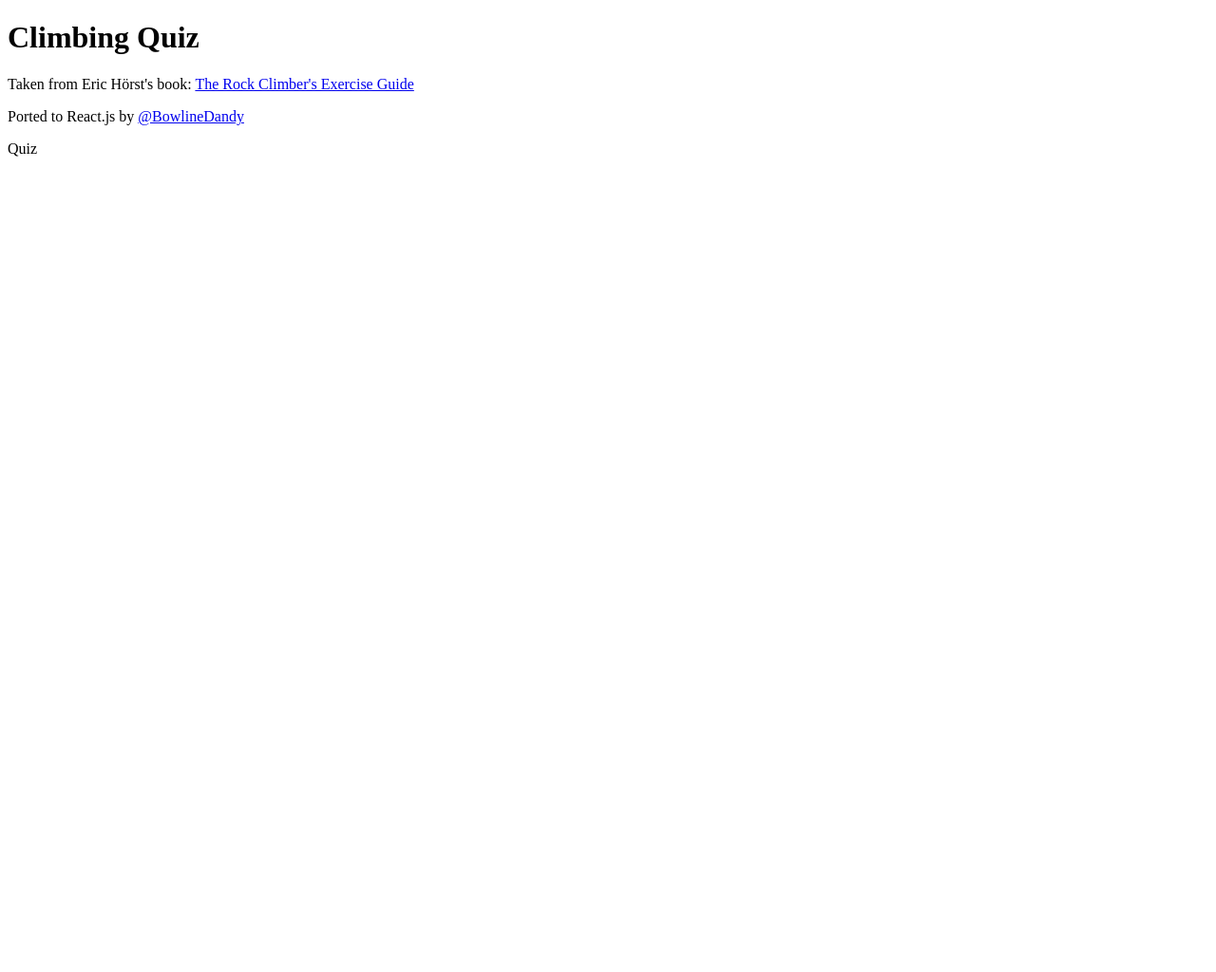
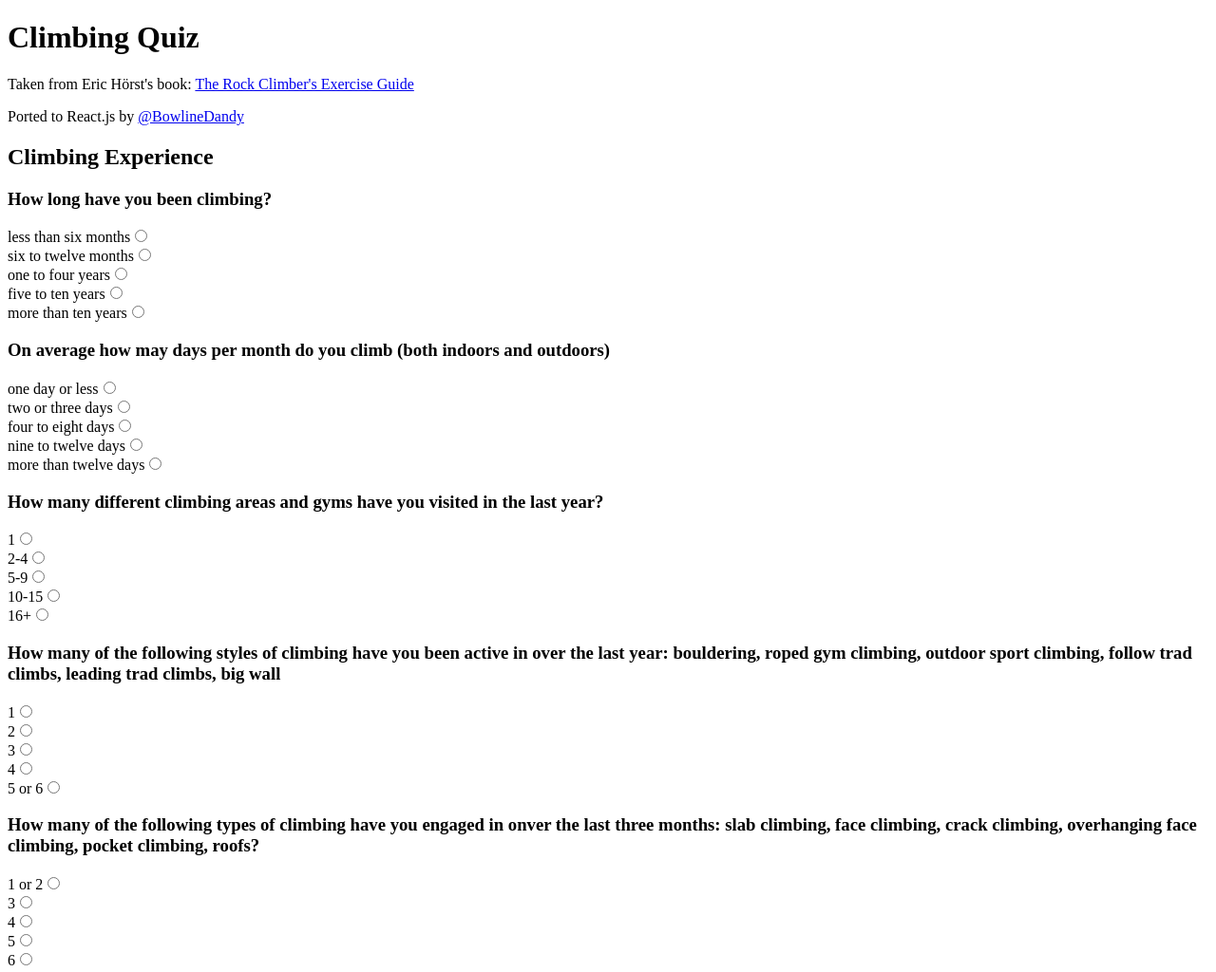
Before and after one commit to shelldandy/climbing-quiz, a Gatsby site: page / in a window 1280 px wide. Shown: the whole page at 95% size. Before the commit the page ends 800 px from the top, so only its background shows below. Built offline with nearby package versions, Linux system fonts and the light colour scheme; Gatsby itself is replaced by a stand-in of ours.

Commit message:
render quizData

```diff
--- a/src/components/Quiz/Quiz.js
+++ b/src/components/Quiz/Quiz.js
@@ -1,14 +1,44 @@
-import React from 'react';
-import PropTypes from 'prop-types';
+import React from 'react'
+import Proptypes from 'prop-types'
+import quizData from './quizData'
 
-const Quiz = () => {
+const Quiz = ({ quizData }) => {
   return (
-    <div>Quiz</div>
+    <section>
+      {quizData && quizData.map(({ label, questions }, idx) => (
+        <div key={`${label}_${idx}`}>
+          <h2>{label}</h2>
+          <form>
+            {questions.map(({ question, options }, qdx) => {
+              const name = `${idx}__${qdx}`;
+              return (
+              <div key={`${question}_${qdx}`}>
+                <h3>{question}</h3>
+                {options.map((option, odx) => {
+                const optionName = `${idx}__${qdx}--${odx}`;
+                  return (
+                    <div key={`${option}_${odx}`}>
+                      <label htmlFor={optionName}>{option}</label>
+                      <input type="radio" value={odx+1} name={name} id={optionName} />
+                    </div>
+                )
+                })}
+              </div>
+            )
+            })}
+          </form>
+        </div>
+      ))}
+    </section>
   );
 };
 
-Quiz.propTypes = {};
+Quiz.propTypes = {
+  quizData: Proptypes.array,
+};
 
-Quiz.defaultProps = {};
+Quiz.defaultProps = {
+  quizData
+};
 
 export default Quiz;
--- /dev/null
+++ b/src/components/Quiz/quizData.js
@@ -0,0 +1,83 @@
+const climbingExperience = {
+  label: "Climbing Experience",
+  questions: [
+    {
+      question: "How long have you been climbing?",
+      options: [
+        "less than six months",
+        "six to twelve months",
+        "one to four years",
+        "five to ten years",
+        "more than ten years",
+      ]
+    },
+    {
+      question: "On average how may days per month do you climb (both indoors and outdoors)",
+      options: [
+        "one day or less",
+        "two or three days",
+        "four to eight days",
+        "nine to twelve days",
+        "more than twelve days",
+      ]
+    },
+    {
+      question: "How many different climbing areas and gyms have you visited in the last year?",
+      options: [
+        "1",
+        "2-4",
+        "5-9",
+        "10-15",
+        "16+",
+      ]
+    },
+    {
+      question: "How many of the following styles of climbing have you been active in over the last year: bouldering, roped gym climbing, outdoor sport climbing, follow trad climbs, leading trad climbs, big wall",
+      options: [
+        "1",
+        "2",
+        "3",
+        "4",
+        "5 or 6",
+      ]
+    },
+    {
+      question: "How many of the following types of climbing have you engaged in onver the last three months: slab climbing, face climbing, crack climbing, overhanging face climbing, pocket climbing, roofs?",
+      options: [
+        "1 or 2",
+        "3",
+        "4",
+        "5",
+        "6",
+      ]
+    },
+  ],
+  analysis: [
+    {
+      level: 5,
+      label: "As a novice climber you possess tremendous potential to improve. A regular schedule of climbing and a willingness to stretch your boundaries will yield rapid gains in ability."
+    },
+    {
+      level: 10,
+      label: "Your experience is limited or narrow in scope, but huge gains await you given a commitment to climb more often and explore new types of climbing."
+    },
+    {
+      level: 15,
+      label: "Your experience is average."
+    },
+    {
+      level: 20,
+      label: "Your experience is above average."
+    },
+    {
+      level: 23,
+      label: "You are well on your way to mastery!"
+    },
+  ]
+}
+
+const quizData = [
+  climbingExperience,
+]
+
+export default quizData
```
